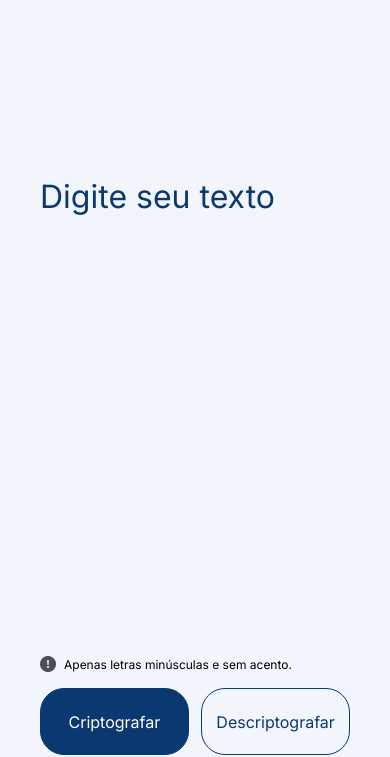
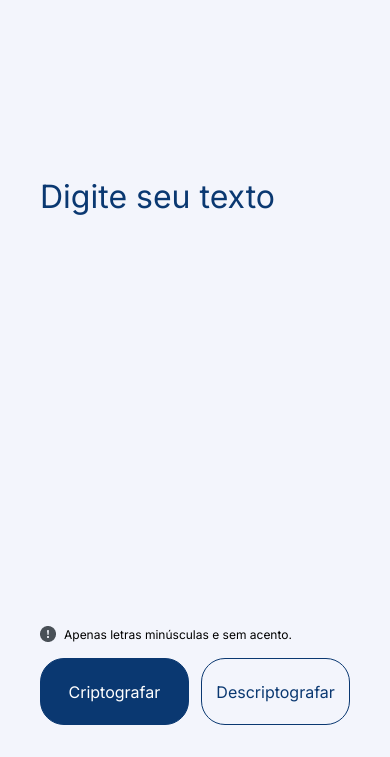
Before and after one commit to DiogoWi/challenge-decodificador, a plain HTML site: page index.html in a window 390 px wide. Shown: the part 91-848 px from the top of the page. Drawn offline with nearby package versions, Linux system fonts and the light colour scheme.

Commit message:
atualização css

```diff
--- a/style.css
+++ b/style.css
@@ -183,7 +183,6 @@ footer ul {
     list-style: none;
     width: 250px;
     margin-top: 20px;
-    /* border: 1px solid red; */
 }
 
 footer li {
@@ -234,7 +233,7 @@ footer ion-icon {
     }
 
     #section_texto {
-        height: 710px;
+        height: 680px;
         max-width: 680px;
         width: 100%;
     }
```
